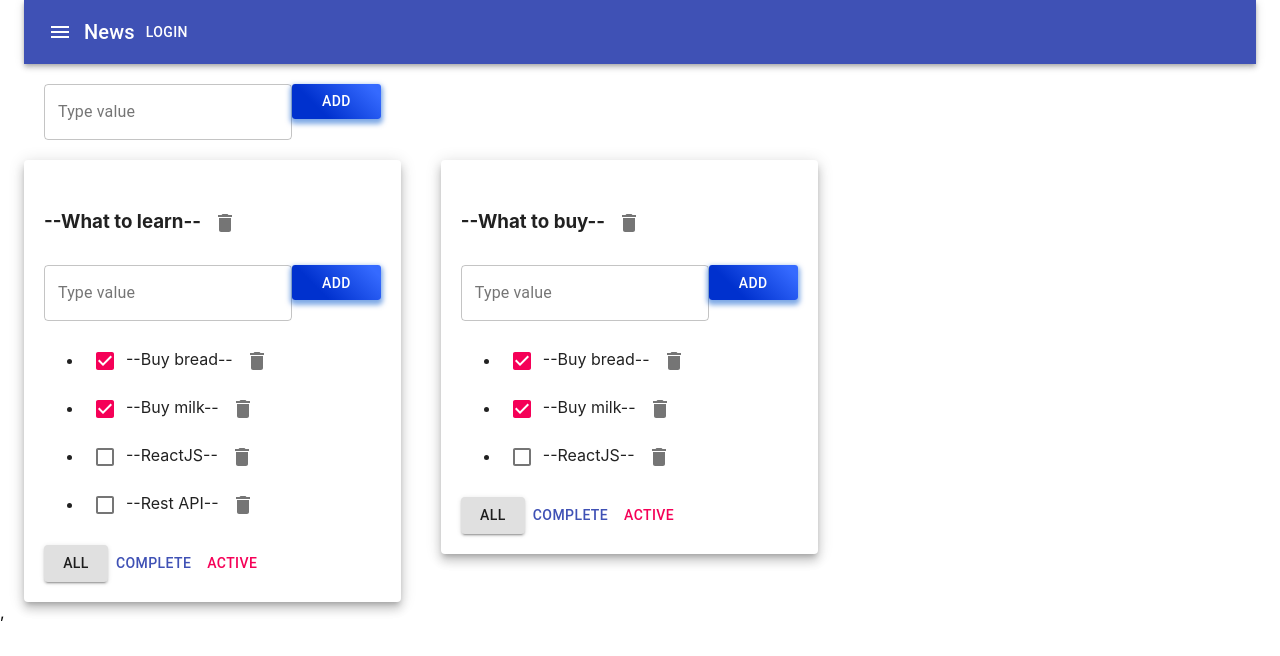
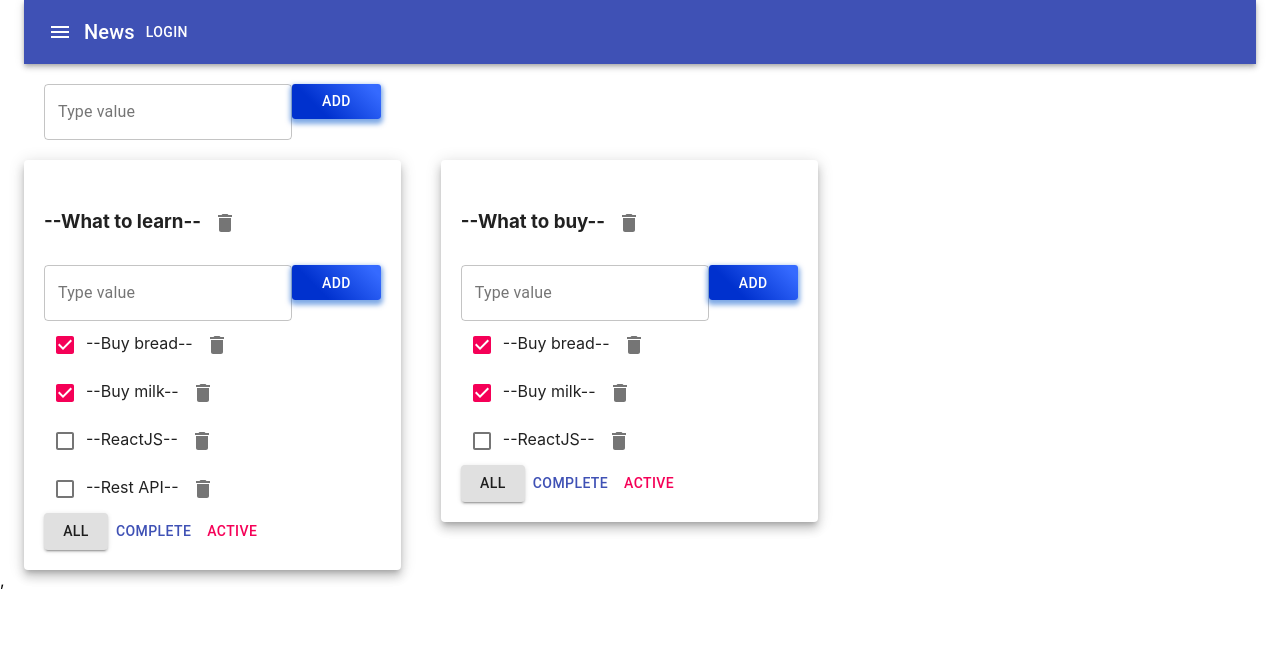
Before and after one commit to AlexandepR/Todolist, a React (Create React App) app: page / in a window 1280 px wide. Shown: the top 656 px of the page. Built offline with nearby package versions, Linux system fonts and the light colour scheme.

Commit message:
todolist Task11 useCallback, reactMemo finish

```diff
--- a/src/AppWithRedux.tsx
+++ b/src/AppWithRedux.tsx
@@ -1,5 +1,5 @@
 import React, {useCallback} from "react";
-import {TasksArr, Todolist} from './Todolist'
+import {TaskType, Todolist} from './Todolist'
 import {AddItemForm} from "./AddItemForm";
 import {
     AppBar,
@@ -33,31 +33,51 @@ export type TodoListsType = {
 }
 
 export type TasksStateType = {
-    [key: string]: Array<TasksArr>
+    [key: string]: Array<TaskType>
 }
 
 function AppWithRedux() {
 
     const dispatch = useDispatch()
     const todolists = useSelector<AppRootState, Array<TodoListsType>> (state => state.todolists)
+    const tasksObj = useSelector<AppRootState, TasksStateType>(state => state.tasksObj)
+
+    const removeTask = useCallback(function (id: string, todolistId: string) {
+        const action = removeTaskAC(id, todolistId);
+        dispatch(action);
+    }, [dispatch]);
+
+    const addTask = useCallback(function (title: string, todolistId: string) {
+        const action = addTaskAC(title, todolistId);
+        dispatch(action);
+    }, [dispatch]);
+
+    const changeStatus = useCallback(function (id: string, isDone: boolean, todolistId: string) {
+        const action = changeTaskStatusAC(id, isDone, todolistId);
+        dispatch(action);
+    }, [dispatch]);
+
+    const changeTaskTitle = useCallback(function (id: string, newTitle: string, todolistId: string) {
+        const action = changeTaskTitleAC(id, newTitle, todolistId);
+        dispatch(action);
+    }, [dispatch]);
 
 
+    const changeFilter = useCallback ((value: FilteredTask, todoListId: string) => {
+        dispatch(filterTodoListAC(todoListId, value))
+    },[dispatch])
 
-    function changeFilter(value: FilteredTask, todoListId: string) {
-        dispatch(filterTodoListAC(todoListId, value))
-    }
-
-    function removeTodoList(id: string) {
+    const removeTodoList = useCallback ((id: string) => {
         dispatch(removeTodolistAC(id))
-    }
+    },[dispatch])
 
     const addTodolist = useCallback ((title: string) => {
         dispatch(addTodolistAC(title))
-    },[])
+    },[dispatch])
 
-    function changeTodoListTitle(tlId: string, title: string) {
+    const changeTodoListTitle = useCallback((tlId: string, title: string) => {
         dispatch(changeTodolistAC(tlId, title))
-    }
+    },[dispatch])
 
     return (
         <div className='App'>
@@ -79,16 +99,30 @@ function AppWithRedux() {
                 <Grid container spacing={5}>
                     {
                         todolists.map(tl => {
+                            let allTodolistTasks = tasksObj[tl.id];
+                            let tasksForTodolist = allTodolistTasks;
                             return (
                                 <Grid item>
                                     <Paper style={{padding: '20px'}} elevation={7}>
                                         <Todolist
+                                            // key={tl.id}
+                                            // tlId={tl.id}
+                                            // changeFilter={changeFilter}
+                                            // title={tl.title}
+                                            // filterTasks={tl.filter}
+                                            // removeTodoList={removeTodoList}
+                                            // changeTodoListTitle={changeTodoListTitle}
                                             key={tl.id}
                                             tlId={tl.id}
+                                            changeTaskStatus={changeStatus}
+                                            addTask={addTask}
                                             changeFilter={changeFilter}
+                                            removeTask={removeTask}
                                             title={tl.title}
+                                            tasks={tasksForTodolist}
                                             filterTasks={tl.filter}
                                             removeTodoList={removeTodoList}
+                                            changeTaskTitle={changeTaskTitle}
                                             changeTodoListTitle={changeTodoListTitle}
                                         />
                                     </Paper>
--- a/src/EditableSpan.tsx
+++ b/src/EditableSpan.tsx
@@ -7,7 +7,7 @@ type EditableSpanType = {
 }
 
 
-export function EditableSpan(props: EditableSpanType) {
+export const EditableSpan = React.memo ((props: EditableSpanType) => {
     let [editMode, setEditMode] = useState(false)
     let [title, setTitle] = useState('')
 
@@ -34,4 +34,4 @@ export function EditableSpan(props: EditableSpanType) {
 
             >--{props.title}--</span>
     )
-}
+})
--- /dev/null
+++ b/src/Task.tsx
@@ -0,0 +1,36 @@
+import React, {ChangeEvent, useCallback} from "react";
+import {Checkbox, IconButton} from "@material-ui/core";
+import {EditableSpan} from "./EditableSpan";
+import {Delete} from "@material-ui/icons";
+
+type TaskPropsType = {
+    changeTaskStatus: (id: string, isDone: boolean, todolistId: string) => void
+    changeTaskTitle: (taskId: string, newTitle: string, todolistId: string) => void
+    removeTask: (taskId: string, todolistId: string) => void
+    task: TaskType
+    todolistId: string
+}
+type TaskType = {
+    id: string
+    title: string
+    isDone: boolean
+}
+export const Task = React.memo ((props: TaskPropsType) => {
+    const onClickHandler = () => props.removeTask(props.task.id, props.todolistId)
+    const onChangeHandler = (e: ChangeEvent<HTMLInputElement>) => {
+        let newIsDoneValue = e.currentTarget.checked;
+        props.changeTaskStatus(props.task.id, newIsDoneValue, props.todolistId)
+    }
+    const onChangeTitleHandler = useCallback ((newValue: string) => {
+        props.changeTaskTitle(props.task.id, newValue, props.todolistId)
+    },[props.task.id, props.changeTaskTitle, props.todolistId])
+
+    return <div key={props.task.id}>
+        <Checkbox
+            checked={props.task.isDone}
+            onChange={onChangeHandler}
+        />
+        <EditableSpan title={props.task.title} onChange={onChangeTitleHandler}/>
+        <IconButton onClick={onClickHandler} arial-label='delete'><Delete/></IconButton>
+    </div>
+})
--- a/src/Todolist.tsx
+++ b/src/Todolist.tsx
@@ -1,118 +1,100 @@
-import React, {ChangeEvent} from "react";
-import {FilteredTask, TodoListsType} from "../src/AppWithRedux";
+import React, {useCallback} from "react";
+import {FilteredTask} from "../src/AppWithRedux";
 import './App.css'
 import {AddItemForm} from "./AddItemForm";
 import {EditableSpan} from "./EditableSpan";
-import {Button, Checkbox, IconButton} from "@material-ui/core";
+import {Button, IconButton} from "@material-ui/core";
 import {Delete} from "@material-ui/icons";
-import {addTaskAC, changeTaskStatusAC, changeTaskTitleAC, removeTaskAC} from "./state/tasks-reducer";
+import {addTaskAC} from "./state/tasks-reducer";
 import {useDispatch, useSelector} from "react-redux";
 import {AppRootState} from "./state/store";
+import {Task} from "./Task";
 
+
+export type TaskType = {
+    id: string
+    title: string
+    isDone: boolean
+}
+// export type TasksArr = {
+//     id: string
+//     title: string
+//     isDone: boolean
+// }
 
 type PropsType = {
     tlId: string
     title: string
+    tasks: Array<TaskType>
+    changeFilter: (value: FilteredTask, todolistId: string) => void
+    addTask: (title: string, todolistId: string) => void
+    changeTaskStatus: (id: string, isDone: boolean, todolistId: string) => void
+    changeTaskTitle: (taskId: string, newTitle: string, todolistId: string) => void
+    removeTask: (taskId: string, todolistId: string) => void
+    removeTodoList: (id: string) => void
+    changeTodoListTitle: (id: string, newTitle: string) => void
+    filterTasks: FilteredTask
 
-    changeFilter: (value: FilteredTask, todoListId: string) => void
-    removeTodoList: (tlId: string) => void
-    changeTodoListTitle: (tlId: string, title: string) => void
-    filterTasks: FilteredTask
-}
-export type TasksArr = {
-    id: string
-    title: string
-    isDone: boolean
 }
 
 
-export function Todolist(props: PropsType) {
-    const dispatch = useDispatch()
-    const tasksObj = useSelector<AppRootState, Array<TasksArr>>(state => state.tasksObj[props.tlId])
+export const Todolist = React.memo(function (props: PropsType) {
+    console.log('Todolist is called')
+    const addTask = useCallback((title: string) => {
+        props.addTask(title, props.tlId)
+    }, [props.addTask, props.tlId])
 
-    // function changeTaskTitle(id: string, newTitle: string, tlId: string) {
-    //     dispatch(changeTaskTitleAC(id, newTitle, tlId))
-    // }
-
-    const removeTodoList = () => {
+    const removeTodolist = () => {
         props.removeTodoList(props.tlId)
     }
-    const changeTodoListTitle = (title: string) => {
+    const changeTodolistTitle = useCallback((title: string) => {
         props.changeTodoListTitle(props.tlId, title)
+    }, [props.tlId, props.changeTodoListTitle])
+
+    const onAllHandler = useCallback(() => props.changeFilter('All', props.tlId), [props.changeFilter, props.tlId])
+    const onActiveHandler = useCallback(() => props.changeFilter('Active', props.tlId), [props.changeFilter, props.tlId])
+    const onCompletedHandler = useCallback(() => props.changeFilter('Completed', props.tlId), [props.changeFilter, props.tlId])
+
+    let tasksForTodolist = props.tasks
+
+    if (props.filterTasks === 'Active') {
+        tasksForTodolist = props.tasks.filter(t => t.isDone === false)
     }
-    const onAllHandler = () => {
-        props.changeFilter('All', props.tlId)
-    }
-    const onCompletedHandler = () => {
-        props.changeFilter('Completed', props.tlId)
-    }
-    const onActiveHandler = () => {
-        props.changeFilter('Active', props.tlId)
+    if (props.filterTasks === 'Completed') {
+        tasksForTodolist = props.tasks.filter(t => t.isDone === true)
     }
 
-
-    let allTodolistTasks = tasksObj;
-    let tasksForTodolist = allTodolistTasks;
-
-    if (props.filterTasks === 'Completed') {
-        tasksForTodolist = allTodolistTasks.filter(t => t.isDone === false)
+    return <div>
+        <h3><EditableSpan title={props.title} onChange={changeTodolistTitle}/>
+            <IconButton onClick={removeTodolist}>
+                <Delete/>
+            </IconButton>
+        </h3>
+        <AddItemForm addItem={addTask}/>
+        <div>
+            {
+                tasksForTodolist.map(t => <Task
+                    task={t}
+                    changeTaskStatus={props.changeTaskStatus}
+                    changeTaskTitle={props.changeTaskTitle}
+                    removeTask={props.removeTask}
+                    todolistId={props.tlId}
+                    key={t.id}
+                />)
             }
-    if (props.filterTasks === 'Active') {
-        tasksForTodolist = allTodolistTasks.filter(t => t.isDone === true)
-    }
-        return (
-            <div>
-                <div>
-                    <h3><EditableSpan
-                        title={props.title}
-                        onChange={changeTodoListTitle}/>
-                        <IconButton onClick={removeTodoList}><Delete/></IconButton></h3>
-                    <AddItemForm addItem={(title) => {
-                        dispatch(addTaskAC(title, props.tlId))
-                    }}/>
         </div>
-
-                <ul>
-                    {
-                        tasksForTodolist.map(t => {
-                            const onClickHandler = () => dispatch(removeTaskAC(t.id, props.tlId))
-                            const onChangeHandler = (e: ChangeEvent<HTMLInputElement>) => {
-                                let newIsDoneValue = e.currentTarget.checked;
-                                dispatch(changeTaskStatusAC(t.id, newIsDoneValue, props.tlId))
-                            }
-                            const onChangeTitleHandler = (newValue: string) => {
-                                changeTaskTitleAC(t.id, newValue, props.tlId)
-                            }
-                            return (<li key={t.id}>
-                                <Checkbox
-                                    checked={t.isDone}
-                                    onChange={onChangeHandler}
-                                />
-                                <EditableSpan
-                                    title={t.title}
-                                    onChange={onChangeTitleHandler}
-                                ></EditableSpan>
-                                <IconButton onClick={onClickHandler}
-                                            arial-label='delete'><Delete/></IconButton>
-                            </li>)
-                        })
-                    }
-                </ul>
         <div>
             <Button
                 variant={props.filterTasks === 'All' ? 'contained' : 'text'}
-                        // className={props.filterTasks === 'All' ? 'active-filter' : ''}
                 onClick={onAllHandler}>All
             </Button>
             <Button
                 color={'primary'}
-                        // className={props.filterTasks === 'Completed' ? 'active-filter' : ''}
                 variant={props.filterTasks === 'Completed' ? 'contained' : 'text'}
                 onClick={onCompletedHandler}>Complete
             </Button>
             <Button
                 color={'secondary'}
-                        // className={props.filterTasks === 'Active' ? 'active-filter' : ''}
                 variant={props.filterTasks === 'Active' ? 'contained' : 'text'}
                 onClick={
                     onActiveHandler
@@ -120,8 +102,164 @@ export function Todolist(props: PropsType) {
             </Button>
         </div>
     </div>
-        )
-    }
+})
+
+
+
+
+
+
+
+
+
+
+
+// import React, {useCallback} from "react";
+// import {FilteredTask} from "../src/AppWithRedux";
+// import './App.css'
+// import {AddItemForm} from "./AddItemForm";
+// import {EditableSpan} from "./EditableSpan";
+// import {Button, IconButton} from "@material-ui/core";
+// import {Delete} from "@material-ui/icons";
+// import {addTaskAC} from "./state/tasks-reducer";
+// import {useDispatch, useSelector} from "react-redux";
+// import {AppRootState} from "./state/store";
+// import {Task} from "./Task";
+//
+//
+// type PropsType = {
+//     tlId: string
+//     title: string
+//     changeFilter: (value: FilteredTask, todoListId: string) => void
+//     removeTodoList: (tlId: string) => void
+//     changeTodoListTitle: (tlId: string, title: string) => void
+//     filterTasks: FilteredTask
+// }
+// export type TasksArr = {
+//     id: string
+//     title: string
+//     isDone: boolean
+// }
+//
+//
+// export const Todolist = React.memo ( function(props: PropsType) {
+//     const dispatch = useDispatch()
+//     const tasksObj = useSelector<AppRootState, Array<TasksArr>>(state => state.tasksObj[props.tlId])
+//
+//     // function changeTaskTitle(id: string, newTitle: string, tlId: string) {
+//     //     dispatch(changeTaskTitleAC(id, newTitle, tlId))
+//     // }
+//
+//     const addTask = useCallback((title: string) => {
+//         dispatch(addTaskAC(title, props.tlId))
+//     },[dispatch, props.tlId])  // dispatch нужен ли
+//
+//     const removeTodoList = () => {
+//         props.removeTodoList(props.tlId)
+//     }
+//     const changeTodoListTitle = useCallback( (title: string) => {
+//         props.changeTodoListTitle(props.tlId, title)
+//     },[props.changeTodoListTitle, props.tlId])
+//
+//     const onAllHandler = useCallback (() => props.changeFilter('All', props.tlId),[props.changeFilter,props.tlId])
+//     const onCompletedHandler = useCallback (() => props.changeFilter('Completed', props.tlId),[props.changeFilter, props.tlId])
+//     const onActiveHandler = useCallback (() => props.changeFilter('Active', props.tlId),[props.changeFilter, props.tlId])
+//
+//     let allTodolistTasks = tasksObj;
+//     let tasksForTodolist = allTodolistTasks;
+//
+//     if (props.filterTasks === 'Completed') {
+//         tasksForTodolist = allTodolistTasks.filter(t => t.isDone === false)
+//     }
+//     if (props.filterTasks === 'Active') {
+//         tasksForTodolist = allTodolistTasks.filter(t => t.isDone === true)
+//     }
+//     return (
+//         <div>
+//             <div>
+//                 <h3><EditableSpan
+//                     title={props.title}
+//                     onChange={changeTodoListTitle}/>
+//                     <IconButton onClick={removeTodoList}><Delete/></IconButton></h3>
+//                 <AddItemForm addItem={addTask}/>
+//             </div>
+//
+//             <div>
+//                 {
+//                     tasksForTodolist.map(t => <Task
+//                         task={t}
+//                         changeTaskStatus={props.changeFilter}
+//                         changeTaskTitle={props.changeTaskTitle}
+//
+//                     />)
+//                 }
+//             </div>
+//             <div>
+//                 <Button
+//                     variant={props.filterTasks === 'All' ? 'contained' : 'text'}
+//                     onClick={onAllHandler}>All
+//                 </Button>
+//                 <Button
+//                     color={'primary'}
+//                     variant={props.filterTasks === 'Completed' ? 'contained' : 'text'}
+//                     onClick={onCompletedHandler}>Complete
+//                 </Button>
+//                 <Button
+//                     color={'secondary'}
+//                     variant={props.filterTasks === 'Active' ? 'contained' : 'text'}
+//                     onClick={
+//                         onActiveHandler
+//                     }>Active
+//                 </Button>
+//             </div>
+//         </div>
+//     )
+// })
+
+
+
+
+
+
+
+
+
+//
+//
+// {
+//     tasksForTodolist.map(t =>
+//         {
+//             const onClickHandler = () => dispatch(removeTaskAC(t.id, props.tlId))
+//             const onChangeHandler = (e: ChangeEvent<HTMLInputElement>) => {
+//                 let newIsDoneValue = e.currentTarget.checked;
+//                 dispatch(changeTaskStatusAC(t.id, newIsDoneValue, props.tlId))
+//             }
+//             const onChangeTitleHandler = (newValue: string) => {
+//                 changeTaskTitleAC(t.id, newValue, props.tlId)
+//             }
+//             return (<li key={t.id}>
+//                 <Checkbox
+//                     checked={t.isDone}
+//                     onChange={onChangeHandler}
+//                 />
+//                 <EditableSpan
+//                     title={t.title}
+//                     onChange={onChangeTitleHandler}
+//                 ></EditableSpan>
+//                 <IconButton onClick={onClickHandler}
+//                             arial-label='delete'><Delete/></IconButton>
+//             </li>)
+//         }
+//     )
+// }
+//
+
+
+
+
+
+
+
 
 
 // import React, {ChangeEvent} from "react";
--- a/src/state/tasks-reducer.ts
+++ b/src/state/tasks-reducer.ts
@@ -1,7 +1,7 @@
 import {FilteredTask, TasksStateType, TodoListsType} from "../AppWithRedux";
 import {v1} from "uuid";
 import {AddTodolistActionType, RemoveTodolistActionType, todoList1, todoList2} from "./todolists-reducer";
-import {TasksArr} from "../Todolist";
+import {TaskType} from "../Todolist";
 
 
 export type RemoveTaskActionType = {
@@ -68,23 +68,14 @@ export const tasksReducer = (state: TasksStateType = initialState, action: Actio
             return stateCopy;
         }
         case 'CHANGE-TASK-STATUS': {
-            const stateCopy = {...state};
-            let tasks = stateCopy[action.todolistId];
-            stateCopy[action.todolistId] = tasks.map(t => t.id === action.taskId ? {...t, isDone: action.isDone} : t)
-            let filteredTask = tasks.find(t => t.id === action.taskId)
-            if (filteredTask) {
-                filteredTask.isDone = action.isDone
-            }
-            return stateCopy;
+            let tasks = state[action.todolistId];
+            state[action.todolistId] = tasks.map(t => t.id === action.taskId ? {...t, isDone: action.isDone} : t)
+            return ({...state});
         }
         case 'CHANGE-TITLE': {
-            const stateCopy = {...state};
-            const findTodolist = state[action.todolistId]
-            const changeTask = findTodolist.find(t => t.id === action.taskId)
-            if (changeTask) {
-                changeTask.title = action.title
-            }
-            return stateCopy
+            let tasks = state[action.todolistId];
+            state[action.todolistId] = tasks.map(t => t.id === action.taskId ? {...t, title: action.title} : t)
+            return ({...state});
         }
         case 'ADD-TODOLIST': {
             const stateCopy = {...state};
```
Also changed, not shown: src/AppWithReducers.tsx (+7 -8 lines). Lines whose indentation alone changed are shown as unchanged.
